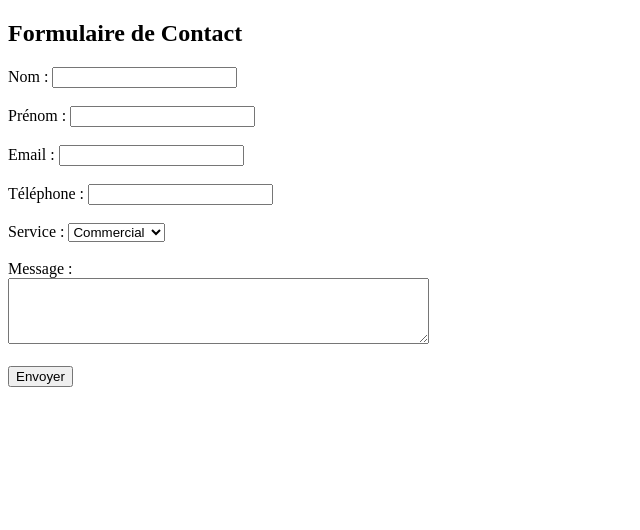
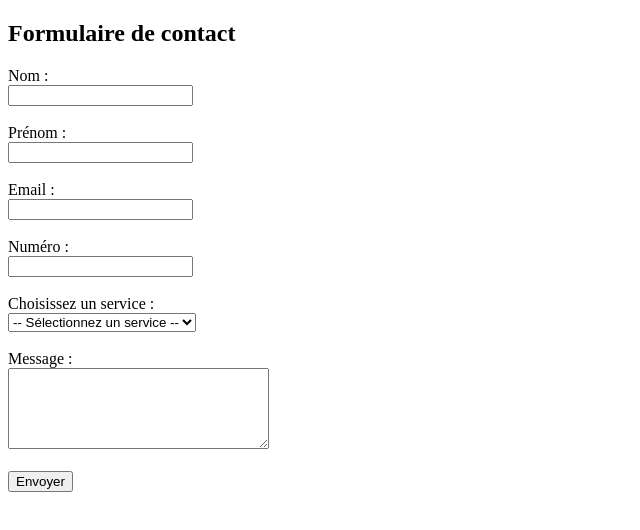
Before and after one commit to RomainD59/CPLR-versionning, a plain HTML site: page index.html in a window 1280 px wide. Shown: the whole page, without its empty margins (0-640 px from the left). Drawn offline with Linux system fonts and the light colour scheme.

Commit message:
02/06/2025

```diff
--- a/index.html
+++ b/index.html
@@ -2,33 +2,33 @@
 <html lang="fr">
 <head>
   <meta charset="UTF-8">
-    <meta name="viewport" content="width=device-width, initial-scale=1.0">
-    <title>Formulaire de Contact</title>
+  <title>Formulaire de contact</title>
 </head>
 <body>
-    <h2>Formulaire de Contact</h2>
-    <form action="https://cplr.oriatec-host.fr/support.php" method="POST">
-       <label>Nom :</label>
+  <h2>Formulaire de contact</h2>
+  <form action="https://n8n.oriatec.fr/webhook-test/072d9fd1-ae5a-4912-84b4-62f979f75ec7" method="post">
+    <label for="name">Nom :</label><br>
     <input type="text" id="name" name="name" required><br><br>
 
-        <label for="firstname">Prénom :</label>
+    <label for="firstname">Prénom :</label><br>
     <input type="text" id="firstname" name="firstname" required><br><br>
 
-        <label for="email">Email :</label>
+    <label for="email">Email :</label><br>
     <input type="email" id="email" name="email" required><br><br>
 
-        <label for="phone">Téléphone :</label>
+    <label for="phone">Numéro :</label><br>
     <input type="tel" id="phone" name="phone" required><br><br>
 
-        <label for="service">Service :</label>
+    <label for="service">Choisissez un service :</label><br>
     <select id="service" name="service" required>
+      <option value="">-- Sélectionnez un service --</option>
       <option value="commercial">Commercial</option>
-            <option value="informatique">Informatique</option>
-            <option value="autre">Autre</option>
+      <option value="technique">Technique</option>
+      <option value="autres">Autres</option>
     </select><br><br>
 
     <label for="message">Message :</label><br>
-        <textarea id="message" name="message" rows="4" cols="50" required></textarea><br><br>
+    <textarea id="message" name="message" rows="5" cols="30" required></textarea><br><br>
 
     <input type="submit" value="Envoyer">
   </form>
```
Also changed, not shown: 2 other files. Lines whose indentation alone changed are shown as unchanged.
